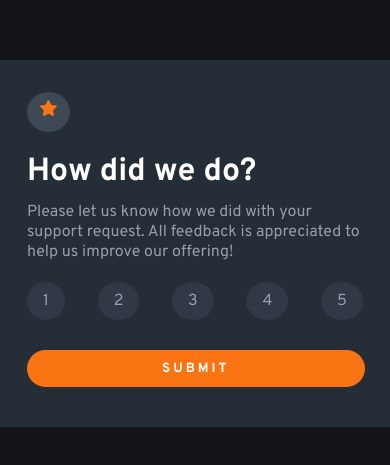
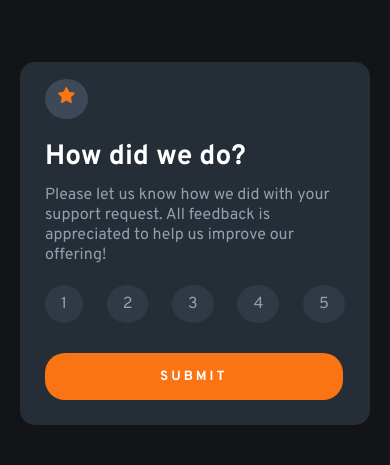
Before and after one commit to clarahelena/interactive-rating-component, a plain HTML site: page index.html in a window 390 px wide. Shown: the part 179-644 px from the top of the page. Drawn offline with Linux system fonts and the light colour scheme.

Commit message:
mobile design

```diff
--- a/style.css
+++ b/style.css
@@ -108,3 +108,17 @@ li.previa {
     color: white;
     background: hsl(217, 12%, 63%);
 }
+
+@media(max-width: 460px) {
+    .start-page {
+        max-width: 350px;
+        padding: 25px;
+    }
+    h1 {
+        font-size: 1.75rem;
+    }
+    button {
+       max-width: 100%;
+       padding: 15px 115px;
+    }
+}
```
